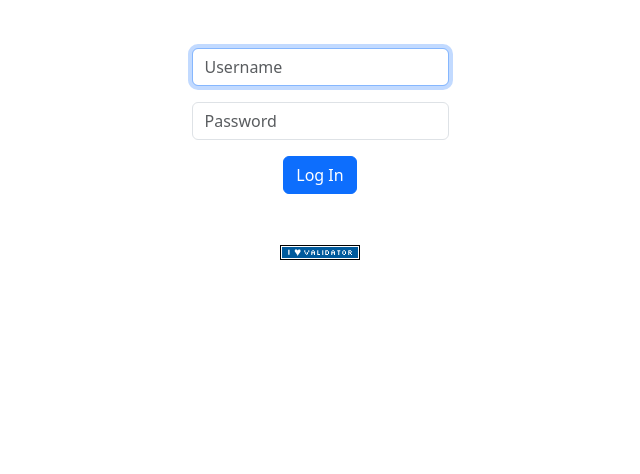
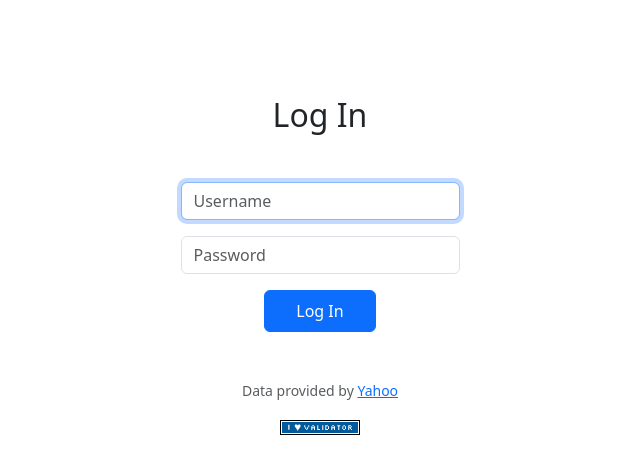
Before and after one commit to Suryansh-Sachdeva/CS50x, a Flask app: page /login in a window 1280 px wide. Shown: the part 76-550 px from the top of the page, without its empty margins (320-960 px from the left). Run offline with Flask 3, Linux system fonts and the light colour scheme; some libraries are stand-ins or nearby versions.

Commit message:
automated commit by check50 [check50=True]

```diff
--- a/templates/layout.html
+++ b/templates/layout.html
@@ -8,8 +8,11 @@
         <meta name="viewport" content="initial-scale=1, width=device-width">
 
         <!-- http://getbootstrap.com/docs/5.3/ -->
-        <link href="https://cdn.jsdelivr.net/npm/bootstrap@5.3.3/dist/css/bootstrap.min.css" rel="stylesheet" integrity="sha384-QWTKZyjpPEjISv5WaRU9OFeRpok6YctnYmDr5pNlyT2bRjXh0JMhjY6hW+ALEwIH" crossorigin="anonymous">
-        <script src="https://cdn.jsdelivr.net/npm/bootstrap@5.3.3/dist/js/bootstrap.bundle.min.js" integrity="sha384-YvpcrYf0tY3lHB60NNkmXc5s9fDVZLESaAA55NDzOxhy9GkcIdslK1eN7N6jIeHz" crossorigin="anonymous"></script>
+        <link href="https://cdn.jsdelivr.net/npm/bootstrap@5.3.2/dist/css/bootstrap.min.css" rel="stylesheet"
+            integrity="sha384-T3c6CoIi6uLrA9TneNEoa7RxnatzjcDSCmG1MXxSR1GAsXEV/Dwwykc2MPK8M2HN" crossorigin="anonymous">
+        <script src="https://cdn.jsdelivr.net/npm/bootstrap@5.3.2/dist/js/bootstrap.bundle.min.js"
+            integrity="sha384-C6RzsynM9kWDrMNeT87bh95OGNyZPhcTNXj1NW7RuBCsyN/o0jlpcV8Qyq46cDfL"
+            crossorigin="anonymous"></script>
 
         <!-- https://favicon.io/emoji-favicons/money-bag/ -->
         <link href="/static/favicon.ico" rel="icon">
@@ -24,8 +27,10 @@
 
         <nav class="bg-light border navbar navbar-expand-md navbar-light">
             <div class="container-fluid">
-                <a class="navbar-brand" href="/"><span class="blue">C</span><span class="red">$</span><span class="yellow">5</span><span class="green">0</span> <span class="red">Finance</span></a>
-                <button aria-controls="navbar" aria-expanded="false" aria-label="Toggle navigation" class="navbar-toggler" data-bs-target="#navbar" data-bs-toggle="collapse" type="button">
+                <a class="navbar-brand" href="/"><span class="blue">C</span><span class="red">$</span><span
+                        class="yellow">5</span><span class="green">0</span> <span class="red">Finance</span></a>
+                <button aria-controls="navbar" aria-expanded="false" aria-label="Toggle navigation" class="navbar-toggler"
+                    data-bs-target="#navbar" data-bs-toggle="collapse" type="button">
                     <span class="navbar-toggler-icon"></span>
                 </button>
                 <div class="collapse navbar-collapse" id="navbar">
@@ -62,13 +67,19 @@
         </main>
 
         <footer class="mb-5">
-            <form action="https://validator.w3.org/check" class="text-center" enctype="multipart/form-data" method="post" target="_blank">
+
+            <p class="mb-3 small text-center text-muted">
+                Data provided by <a href="https://finance.yahoo.com/">Yahoo</a>
+            </p>
+
+            <form action="https://validator.w3.org/check" class="text-center" enctype="multipart/form-data" method="post"
+                target="_blank">
                 <input name="doctype" type="hidden" value="HTML5">
                 <input name="fragment" type="hidden">
                 <input alt="Validate" src="/static/I_heart_validator.png" type="image"> <!-- https://validator.w3.org/ -->
             </form>
             <script>
-                document.addEventListener('DOMContentLoaded', function() {
+                document.addEventListener('DOMContentLoaded', function () {
                     // Adapted from https://stackoverflow.com/a/10162353
                     const html = '<!DOCTYPE ' +
                         document.doctype.name +
--- a/templates/login.html
+++ b/templates/login.html
@@ -5,13 +5,15 @@
 {% endblock %}
 
 {% block main %}
+    <h2 class="card-title p-5">Log In</h2>
     <form action="/login" method="post">
         <div class="mb-3">
-            <input autocomplete="off" autofocus class="form-control mx-auto w-auto" name="username" placeholder="Username" type="text">
+            <input autocomplete="off" autofocus class="form-control mx-auto w-25" name="username" placeholder="Username"
+                type="text">
         </div>
         <div class="mb-3">
-            <input class="form-control mx-auto w-auto" name="password" placeholder="Password" type="password">
+            <input class="form-control mx-auto w-25" name="password" placeholder="Password" type="password">
         </div>
-        <button class="btn btn-primary" type="submit">Log In</button>
+        <button class="btn btn-primary p-2" style="width:10%" type="submit">Log In</button>
     </form>
 {% endblock %}
```
Lines whose indentation alone changed are shown as unchanged.
